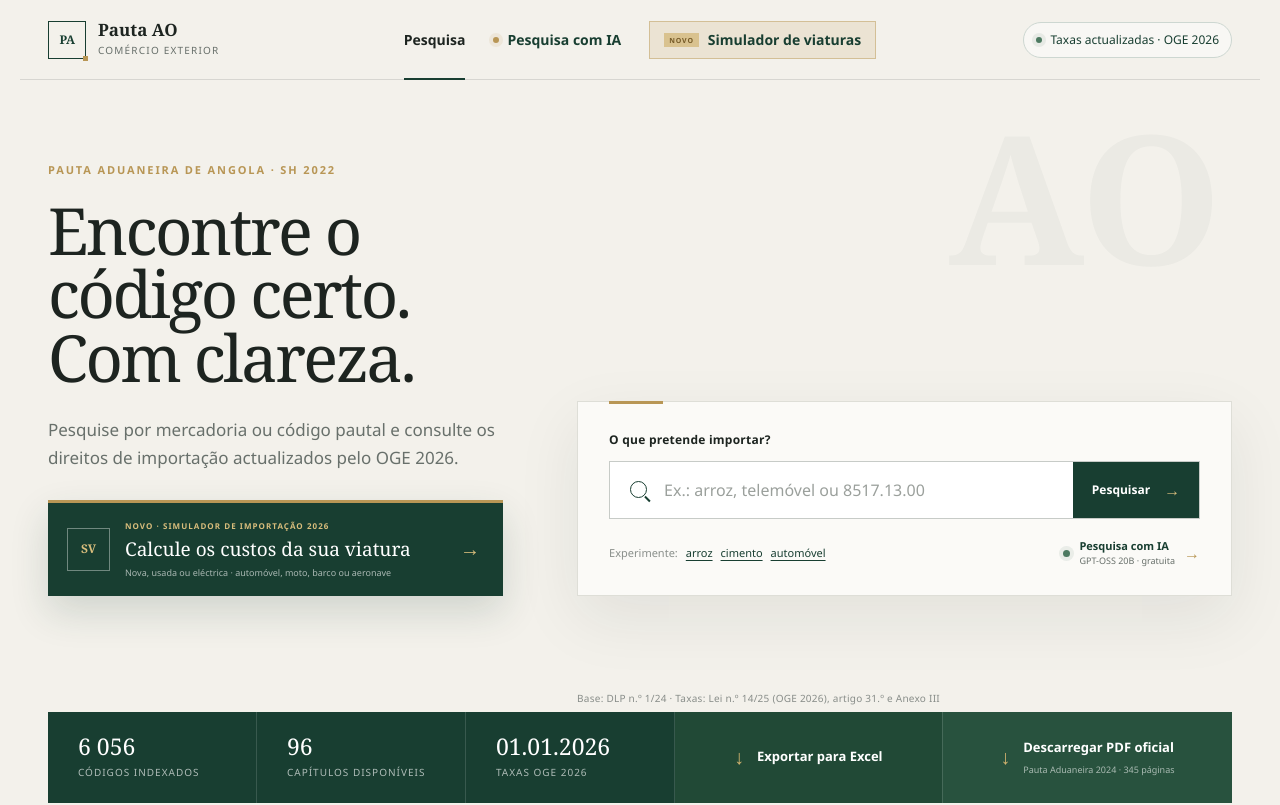
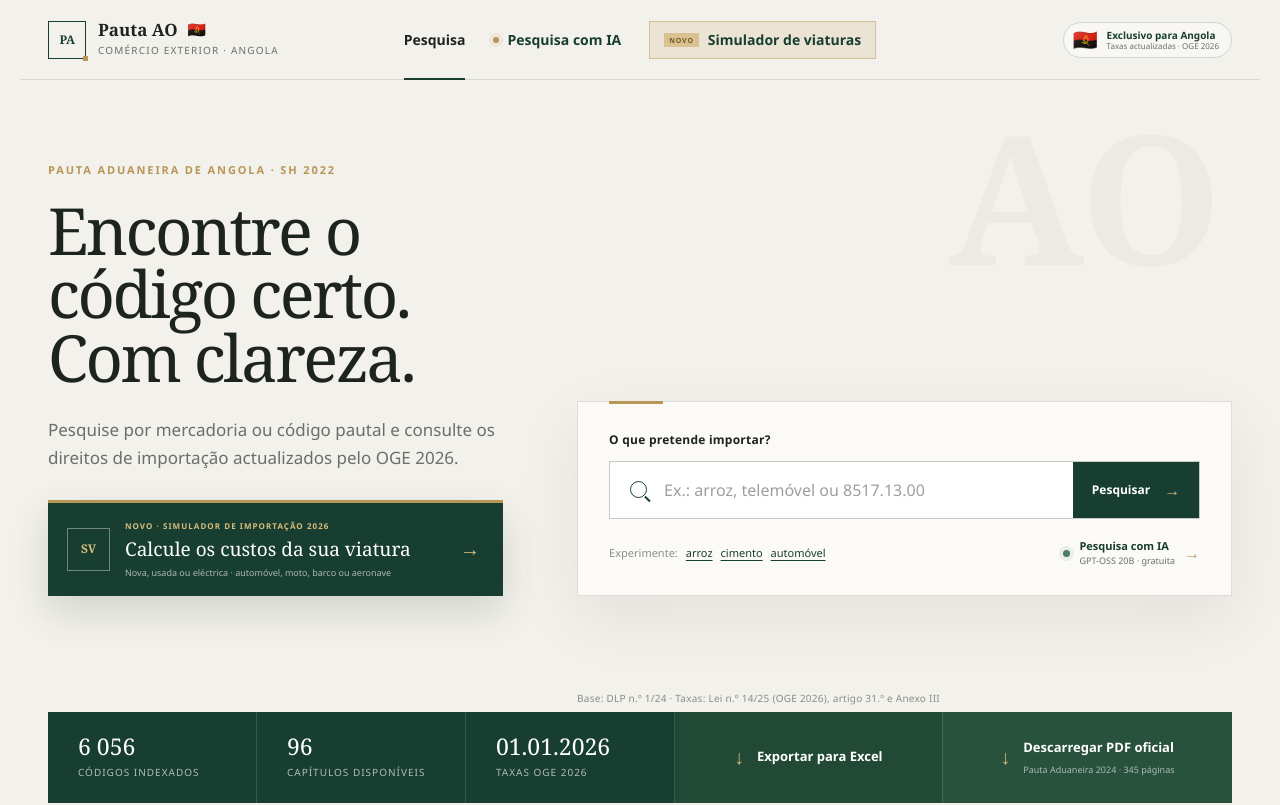
Before and after one commit to mjcharata/pauta-ao, a Next.js app: page / in a window 1280 px wide. Shown: the top 805 px of the page. Built offline with nearby package versions, Linux system fonts and the light colour scheme.

Commit message:
Mark app as Angola-only

```diff
--- a/app/globals.css
+++ b/app/globals.css
@@ -26,6 +26,7 @@ button:focus-visible, input:focus-visible, select:focus-visible, textarea:focus-
 .brand-mark::after { content: ""; width: 5px; height: 5px; background: var(--gold); position: absolute; right: -3px; bottom: -3px; }
 .brand strong { display: block; font: 700 17px/1.1 Georgia, serif; }
 .brand small { display: block; margin-top: 4px; color: var(--muted); font-size: 10px; text-transform: uppercase; letter-spacing: .12em; }
+.brand-country-flag { display: inline; font: 400 15px/1 system-ui, sans-serif; margin-left: 5px; vertical-align: 1px; }
 .main-nav { display: flex; gap: 28px; height: 100%; }
 .main-nav button { position: relative; border: 0; background: transparent; color: #69716c; font-size: 14px; padding: 0; }
 .main-nav button.active { color: var(--ink); font-weight: 650; }
@@ -38,8 +39,11 @@ button:focus-visible, input:focus-visible, select:focus-visible, textarea:focus-
 .main-nav .vehicle-nav.active::after { display: none; }
 .vehicle-nav-badge { color: #755a27; background: #d9c28f; padding: 4px 5px 3px; font-size: 7px; line-height: 1; letter-spacing: .12em; text-transform: uppercase; }
 .vehicle-nav:hover .vehicle-nav-badge, .vehicle-nav.active .vehicle-nav-badge { color: var(--forest); background: #d8bd7c; }
-.edition-pill { justify-self: end; display: flex; align-items: center; gap: 8px; color: var(--forest); font-size: 12px; border: 1px solid #cdd7d1; border-radius: 999px; padding: 8px 12px; background: rgba(255,255,255,.42); }
-.edition-pill span { width: 6px; height: 6px; border-radius: 50%; background: #4d7a61; box-shadow: 0 0 0 4px rgba(77,122,97,.1); }
+.edition-pill { justify-self: end; display: flex; align-items: center; gap: 9px; color: var(--forest); border: 1px solid #cdd7d1; border-radius: 999px; padding: 7px 12px 7px 9px; background: rgba(255,255,255,.42); }
+.angola-flag { font-size: 20px; line-height: 1; }
+.edition-copy { display: flex; flex-direction: column; gap: 2px; }
+.edition-copy strong { font-size: 10px; line-height: 1; }
+.edition-copy small { color: var(--muted); font-size: 8px; line-height: 1; }
 
 .hero { max-width: 1240px; margin: 0 auto; padding: 82px 28px 42px; display: grid; grid-template-columns: .82fr 1.18fr; gap: 74px; align-items: end; position: relative; }
 .hero::before { content: "AO"; position: absolute; right: 38px; top: 26px; color: rgba(24,62,49,.035); font: 700 180px/1 Georgia, serif; z-index: -1; }
--- a/app/page.tsx
+++ b/app/page.tsx
@@ -349,8 +349,8 @@ export default function Home() {
         <a className="brand" href="#top" aria-label="Pauta AO — página inicial" onClick={() => setView("search")}>
           <span className="brand-mark">PA</span>
           <span>
-            <strong>Pauta AO</strong>
-            <small>Comércio exterior</small>
+            <strong>Pauta AO <span className="brand-country-flag" aria-hidden="true">🇦🇴</span></strong>
+            <small>Comércio exterior · Angola</small>
           </span>
         </a>
         <nav className="main-nav" aria-label="Navegação principal">
@@ -361,7 +361,10 @@ export default function Home() {
             <span>Simulador de viaturas</span>
           </button>
         </nav>
-        <div className="edition-pill"><span /> Taxas actualizadas · OGE 2026</div>
+        <div className="edition-pill" aria-label="Aplicação exclusiva para Angola">
+          <span className="angola-flag" aria-hidden="true">🇦🇴</span>
+          <span className="edition-copy"><strong>Exclusivo para Angola</strong><small>Taxas actualizadas · OGE 2026</small></span>
+        </div>
       </header>
 
       {view === "search" ? (
@@ -551,7 +554,7 @@ export default function Home() {
       )}
 
       <footer>
-        <div className="brand footer-brand"><span className="brand-mark">PA</span><span><strong>Pauta AO</strong><small>Consulta aduaneira simplificada</small></span></div>
+        <div className="brand footer-brand"><span className="brand-mark">PA</span><span><strong>Pauta AO <span className="brand-country-flag" aria-hidden="true">🇦🇴</span></strong><small>Consulta aduaneira de Angola</small></span></div>
         <p>Base: DLP n.º 1/24 · Taxas actualizadas pela Lei n.º 14/25 (OGE 2026).</p>
         <span className="creator-credit">
           Criado por <a href="https://www.linkedin.com/in/mjcharata/" target="_blank" rel="noreferrer">Márcio Charata · LinkedIn ↗</a>
--- a/scripts/copy-hosting.mjs
+++ b/scripts/copy-hosting.mjs
@@ -6,5 +6,9 @@ const projectRoot = resolve(dirname(fileURLToPath(import.meta.url)), "..");
 const source = resolve(projectRoot, ".openai", "hosting.json");
 const destination = resolve(projectRoot, "dist", ".openai", "hosting.json");
 
-await mkdir(dirname(destination), { recursive: true });
-await copyFile(source, destination);
+try {
+  await mkdir(dirname(destination), { recursive: true });
+  await copyFile(source, destination);
+} catch (error) {
+  if (!(error instanceof Error) || !("code" in error) || error.code !== "ENOENT") throw error;
+}
```
Also changed, not shown: 1 other file (tests, documents, lock files or other folders).
